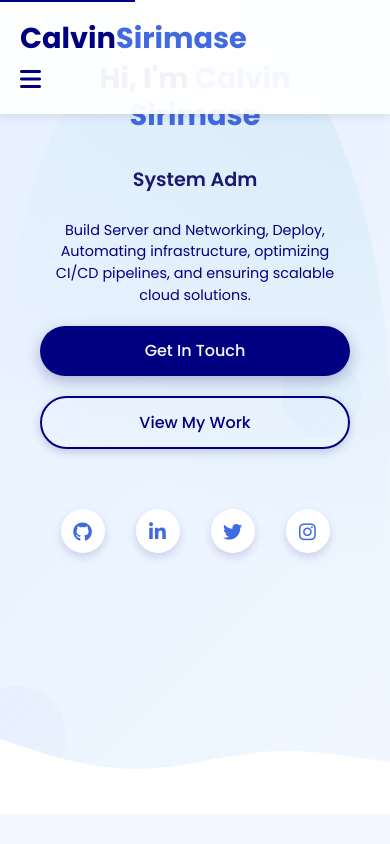
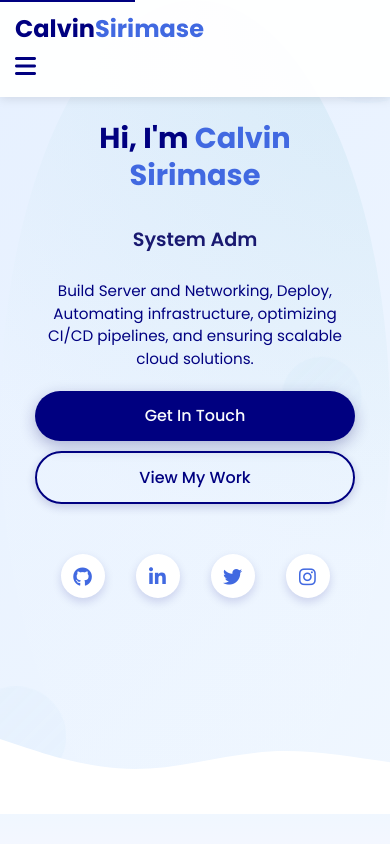
Before and after one commit to calvin-sirimase/my-portfolio, a plain HTML site: page index.html in a window 390 px wide. Shown: the top 844 px of the page. Drawn offline with nearby package versions, Linux system fonts and the light colour scheme.

Commit message:
responsif mobile

```diff
--- /dev/null
+++ b/css/mobile-home-fix.css
@@ -0,0 +1,76 @@
+/* Mobile-specific fixes for home/hero section */
+@media screen and (max-width: 767px) {
+  .hero {
+    height: auto !important;
+    min-height: 100vh !important;
+    padding: 100px 0 40px !important;
+    align-items: center !important;
+  }
+
+  .hero-content {
+    width: 100% !important;
+    padding: 0 15px !important;
+    text-align: center !important;
+    margin-top: 20px !important;
+  }
+
+  .hero h1 {
+    font-size: 2rem !important;
+    line-height: 1.3 !important;
+    margin-bottom: 10px !important;
+    margin-top: 30px !important;
+    display: block !important;
+    visibility: visible !important;
+    opacity: 1 !important;
+  }
+
+  .hero h2 {
+    font-size: 1.3rem !important;
+    margin-bottom: 15px !important;
+  }
+
+  .hero p {
+    font-size: 0.95rem !important;
+    margin-bottom: 20px !important;
+  }
+
+  .hero-buttons {
+    flex-direction: column !important;
+    width: 100% !important;
+    gap: 10px !important;
+  }
+
+  .hero-buttons .btn {
+    width: 100% !important;
+    margin: 0 !important;
+  }
+
+  .hero-social-icons {
+    justify-content: center !important;
+    margin-top: 20px !important;
+  }
+
+  /* Fix for navbar overlapping hero content */
+  .navbar {
+    height: auto !important;
+  }
+
+  .navbar + section {
+    padding-top: 80px !important;
+  }
+}
+
+@media screen and (max-width: 480px) {
+  .hero {
+    padding-top: 120px !important;
+  }
+
+  .hero h1 {
+    font-size: 1.8rem !important;
+    margin-top: 40px !important;
+  }
+
+  .hero h2 {
+    font-size: 1.2rem !important;
+  }
+}
--- /dev/null
+++ b/css/navbar-fix.css
@@ -0,0 +1,31 @@
+/* Fix for navbar on mobile */
+@media screen and (max-width: 767px) {
+  .navbar {
+    position: fixed !important;
+    top: 0 !important;
+    left: 0 !important;
+    width: 100% !important;
+    z-index: 1000 !important;
+    background-color: rgba(255, 255, 255, 0.95) !important;
+    height: auto !important;
+    padding: 10px 0 !important;
+  }
+
+  .navbar .container {
+    padding: 0 15px !important;
+  }
+
+  .logo a {
+    font-size: 1.5rem !important;
+  }
+
+  /* Ensure proper spacing for content below navbar */
+  body {
+    padding-top: 60px !important;
+  }
+
+  #home {
+    margin-top: -60px !important;
+    padding-top: 100px !important;
+  }
+}
--- a/index.html
+++ b/index.html
@@ -21,6 +21,8 @@
     <link rel="stylesheet" href="css/social-fix.css">
     <link rel="stylesheet" href="css/mobile-fixes.css">
     <link rel="stylesheet" href="css/fix-overflow.css">
+    <link rel="stylesheet" href="css/mobile-home-fix.css">
+    <link rel="stylesheet" href="css/navbar-fix.css">
     <link rel="stylesheet" href="https://cdnjs.cloudflare.com/ajax/libs/font-awesome/6.4.0/css/all.min.css">
     <link href="https://fonts.googleapis.com/css2?family=Poppins:wght@300;400;500;600;700&display=swap" rel="stylesheet">
     <!-- GSAP for advanced animations -->
@@ -851,6 +853,7 @@
     <script src="js/experience-compact.js"></script>
     <script src="js/section-transitions.js"></script>
     <script src="js/social-fix.js"></script>
+    <script src="js/mobile-fixes.js"></script>
     <script>
     // Fix for mobile sections visibility
     document.addEventListener('DOMContentLoaded', function() {
--- /dev/null
+++ b/js/mobile-fixes.js
@@ -0,0 +1,58 @@
+// Mobile-specific fixes for the home/hero section
+document.addEventListener('DOMContentLoaded', function() {
+  // Fix for hero section on mobile
+  function adjustHeroForMobile() {
+    const isMobile = window.innerWidth <= 767;
+    const hero = document.querySelector('.hero');
+
+    if (isMobile && hero) {
+      // Force proper height and alignment
+      hero.style.height = 'auto';
+      hero.style.minHeight = '100vh';
+      hero.style.display = 'flex';
+      hero.style.alignItems = 'center';
+      hero.style.paddingTop = '120px';
+      hero.style.paddingBottom = '40px';
+
+      // Fix hero content
+      const heroContent = document.querySelector('.hero-content');
+      if (heroContent) {
+        heroContent.style.width = '100%';
+        heroContent.style.textAlign = 'center';
+        heroContent.style.marginTop = '20px';
+      }
+
+      // Ensure h1 is visible
+      const heroH1 = document.querySelector('.hero h1');
+      if (heroH1) {
+        heroH1.style.display = 'block';
+        heroH1.style.visibility = 'visible';
+        heroH1.style.opacity = '1';
+        heroH1.style.marginTop = '30px';
+      }
+
+      // Fix buttons
+      const heroButtons = document.querySelector('.hero-buttons');
+      if (heroButtons) {
+        heroButtons.style.flexDirection = 'column';
+        heroButtons.style.width = '100%';
+
+        const buttons = heroButtons.querySelectorAll('.btn');
+        buttons.forEach(btn => {
+          btn.style.width = '100%';
+          btn.style.margin = '5px 0';
+        });
+      }
+    }
+  }
+
+  // Run on load and resize
+  adjustHeroForMobile();
+  window.addEventListener('resize', adjustHeroForMobile);
+
+  // Additional fix for navbar height
+  const navbar = document.querySelector('.navbar');
+  if (navbar) {
+    navbar.style.height = 'auto';
+  }
+});
```
